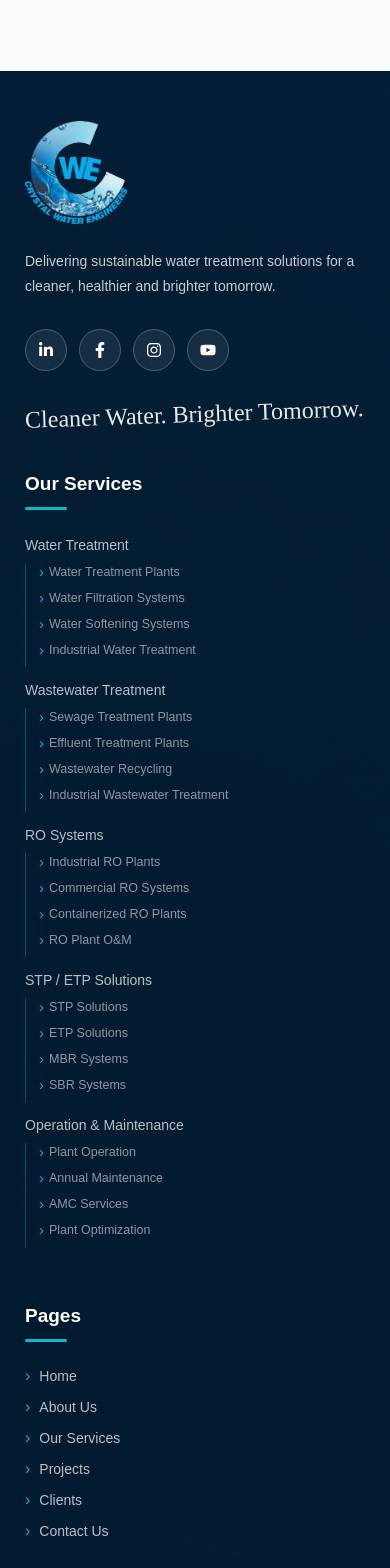
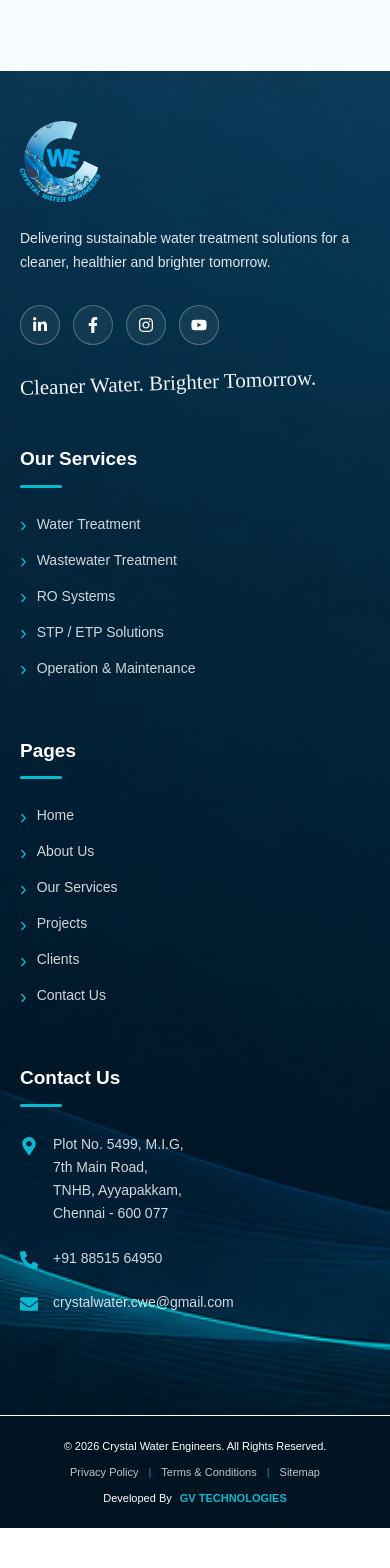
Before and after one commit to gokulvidhyatech-web/Crystalwaterengineers, a React (Vite) app in the folder frontend/: page / in a window 390 px wide. Shown: the part 8920-10488 px from the top of the page. After the commit the page ends 10448 px from the top, so only its background shows below. Built offline with nearby package versions, Linux system fonts and the light colour scheme.

Commit message:
Fix Vite build configuration

```diff
--- a/frontend/src/components/Footer.css
+++ b/frontend/src/components/Footer.css
@@ -6,32 +6,47 @@
 .cwe-footer {
   position: relative;
   width: 100%;
-  overflow: visible;
+
+  overflow: hidden;
 
   color: #ffffff;
 
   font-family: inherit;
 
-  background-position: center;
-  background-size: cover;
-  background-repeat: no-repeat;
+  background: #032a43;
 }
 
 
 /* =========================================
-   DARK OVERLAY
+   FIXED BACKGROUND IMAGE
+   IMPORTANT:
+   Separate layer prevents background
+   movement / shaking on hover.
 ========================================= */
 
-.footer-overlay {
+.footer-background {
   position: absolute;
 
   inset: 0;
 
-  background: rgba(3, 27, 48, 0.88);
+  width: 100%;
+  height: 100%;
+
+  background-image: var(--footer-bg-image);
+
+  background-position: center;
+
+  background-size: cover;
+
+  background-repeat: no-repeat;
 
   z-index: 0;
 
   pointer-events: none;
+
+  transform: translateZ(0);
+
+  will-change: auto;
 }
 
 
@@ -50,7 +65,7 @@
 
   margin: 0 auto;
 
-  padding: 75px 6% 70px;
+  padding: 70px 5% 50px;
 
   display: grid;
 
@@ -61,6 +76,8 @@
     1.35fr;
 
   gap: 55px;
+
+  box-sizing: border-box;
 }
 
 
@@ -69,26 +86,35 @@
 ========================================= */
 
 .footer-company {
-  max-width: 430px;
+  max-width: 440px;
 }
 
+
+/* =========================================
+   LOGO
+========================================= */
 
 .footer-logo {
   display: block;
 
   width: 230px;
-  max-width:30%;
+
+  max-width: 24%;
 
   height: auto;
 
   object-fit: contain;
 
-  margin-bottom: 25px;
+  margin-bottom: 24px;
 }
 
 
+/* =========================================
+   DESCRIPTION
+========================================= */
+
 .footer-description {
-  max-width: 420px;
+  max-width: 430px;
 
   margin: 0;
 
@@ -96,25 +122,7 @@
 
   line-height: 1.8;
 
-  color: rgba(255, 255, 255, 0.78);
-}
-
-
-.footer-slogan {
-  margin-top: 30px;
-
-  font-family:
-    "Brush Script MT",
-    "Segoe Script",
-    cursive;
-
-  font-size: 27px;
-
-  color: #ffffff;
-
-  opacity: 0.9;
-
-  transform: rotate(-2deg);
+  color: rgba(255, 255, 255, 0.88);
 }
 
 
@@ -127,7 +135,7 @@
 
   align-items: center;
 
-  gap: 12px;
+  gap: 13px;
 
   margin-top: 30px;
 }
@@ -135,18 +143,20 @@
 
 .footer-socials a {
   width: 42px;
+
   height: 42px;
 
   display: flex;
 
   align-items: center;
+
   justify-content: center;
 
   border-radius: 50%;
 
-  border: 1px solid rgba(255, 255, 255, 0.22);
+  border: 1px solid rgba(255, 255, 255, 0.28);
 
-  background: rgba(255, 255, 255, 0.08);
+  background: rgba(255, 255, 255, 0.06);
 
   color: #ffffff;
 
@@ -156,15 +166,16 @@
 
   transition:
     transform 0.25s ease,
-    background 0.25s ease,
-    border-color 0.25s ease;
+    background-color 0.25s ease,
+    border-color 0.25s ease,
+    color 0.25s ease;
 }
 
 
 .footer-socials a:hover {
   transform: translateY(-4px);
 
-  background: #08b9d0;
+  background-color: #08b9d0;
 
   border-color: #08b9d0;
 
@@ -173,13 +184,50 @@
 
 
 /* =========================================
-   COLUMNS
+   SLOGAN
+========================================= */
+
+.footer-slogan {
+  margin-top: 30px;
+
+  font-family:
+    "Brush Script MT",
+    "Segoe Script",
+    cursive;
+
+  font-size: 27px;
+
+  line-height: 1.3;
+
+  color: #ffffff;
+
+  opacity: 0.95;
+
+  transform: rotate(-2deg);
+
+  transform-origin: left center;
+}
+
+
+/* =========================================
+   COLUMN
+========================================= */
+
+.footer-column {
+  min-width: 0;
+}
+
+
+/* =========================================
+   COLUMN TITLE
 ========================================= */
 
 .footer-column h3 {
-  margin: 5px 0 12px;
+  margin: 5px 0 13px;
 
-  font-size: 19px;
+  font-size: 20px;
+
+  line-height: 1.3;
 
   font-weight: 700;
 
@@ -187,13 +235,18 @@
 }
 
 
+/* =========================================
+   TITLE LINE
+========================================= */
+
 .footer-line {
   display: block;
 
   width: 42px;
+
   height: 3px;
 
-  margin-bottom: 25px;
+  margin-bottom: 26px;
 
   border-radius: 10px;
 
@@ -201,7 +254,11 @@
 }
 
 
-.footer-column ul {
+/* =========================================
+   LIST
+========================================= */
+
+.footer-list {
   list-style: none;
 
   padding: 0;
@@ -210,200 +267,81 @@
 }
 
 
-.footer-column li {
-  margin-bottom: 13px;
+/* =========================================
+   LIST ITEM
+========================================= */
+
+.footer-list li {
+  margin: 0 0 15px;
 }
 
 
-.footer-column li a {
+/* =========================================
+   SERVICE / PAGE LINK
+========================================= */
+
+.footer-list li a {
   display: flex;
 
   align-items: center;
 
-  color: rgba(255, 255, 255, 0.72);
+  width: fit-content;
 
-  font-size: 14px;
+  color: rgba(255, 255, 255, 0.82);
+
+  font-size: 15px;
+
+  line-height: 1.5;
 
   text-decoration: none;
 
   transition:
-    color 0.2s ease,
-    padding-left 0.2s ease;
-}
-
-
-.footer-column li a:hover {
-  color: #ffffff;
-
-  padding-left: 4px;
+    color 0.25s ease,
+    transform 0.25s ease;
 }
 
 
 /* =========================================
-   SERVICE MAIN LINK
+   SAME ARROW FOR SERVICES + PAGES
 ========================================= */
 
-.footer-service-item {
-  position: relative;
-}
+.list-arrow {
+  display: inline-block;
 
+  flex-shrink: 0;
 
-.service-main-link {
-  display: flex !important;
-
-  align-items: center;
-
-  justify-content: space-between;
-
-  width: 100%;
-
-  padding: 2px 0;
-}
-
-
-/* =========================================
-   SERVICE ARROW
-========================================= */
-
-.service-arrow {
-  display: flex;
-
-  align-items: center;
-  justify-content: center;
-
-  width: 22px;
-  height: 22px;
-
-  margin-left: 10px;
-
-  border: 1px solid rgba(255, 255, 255, 0.25);
-
-  border-radius: 50%;
+  margin-right: 10px;
 
   color: #08b9d0;
 
-  font-size: 17px;
+  font-size: 20px;
 
   line-height: 1;
 
   transition:
     transform 0.25s ease,
-    background 0.25s ease,
     color 0.25s ease;
 }
 
 
 /* =========================================
-   HOVER ARROW
+   LINK HOVER
 ========================================= */
 
-.footer-service-item:hover .service-arrow {
-  transform: rotate(90deg);
-
-  background: #08b9d0;
-
+.footer-list li a:hover {
   color: #ffffff;
 
-  border-color: #08b9d0;
-}
-
-
-/* =========================================
-   SERVICE SUBMENU
-========================================= */
-
-.footer-submenu {
-  max-height: 0;
-
-  overflow: hidden;
-
-  opacity: 0;
-
-  padding-left: 13px !important;
-
-  margin-top: 0 !important;
-
-  border-left: 1px solid rgba(8, 185, 208, 0.35);
-
-  transition:
-    max-height 0.35s ease,
-    opacity 0.25s ease,
-    margin-top 0.25s ease;
-}
-
-
-/* =========================================
-   SHOW SUBMENU ON HOVER
-========================================= */
-
-.footer-service-item:hover .footer-submenu {
-  max-height: 300px;
-
-  opacity: 1;
-
-  margin-top: 10px !important;
-}
-
-
-/* =========================================
-   SUBMENU ITEMS
-========================================= */
-
-.footer-submenu li {
-  margin-bottom: 9px;
-}
-
-
-.footer-submenu li a {
-  font-size: 12.5px;
-
-  color: rgba(255, 255, 255, 0.55);
-
-  gap: 5px;
-}
-
-
-.footer-submenu li a:hover {
-  color: #08b9d0;
-
-  padding-left: 4px;
-}
-
-
-/* =========================================
-   SUBMENU ARROW
-========================================= */
-
-.submenu-arrow {
-  color: #08b9d0;
-
-  font-size: 15px;
-
-  transition: transform 0.2s ease;
-}
-
-
-.footer-submenu li a:hover .submenu-arrow {
   transform: translateX(3px);
 }
 
 
 /* =========================================
-   PAGE ARROW
+   ARROW HOVER
 ========================================= */
 
-.page-arrow {
-  margin-right: 9px;
+.footer-list li a:hover .list-arrow {
+  color: #20d4e8;
 
-  color: #08b9d0;
-
-  font-size: 16px;
-
-  transition: transform 0.2s ease;
-}
-
-
-.footer-column li a:hover .page-arrow {
   transform: translateX(3px);
 }
 
@@ -413,26 +351,34 @@
 ========================================= */
 
 .footer-contact {
-  max-width: 400px;
+  max-width: 430px;
 }
 
+
+/* =========================================
+   CONTACT ITEM
+========================================= */
 
 .contact-item {
   display: flex;
 
   align-items: flex-start;
 
-  gap: 14px;
+  gap: 15px;
 
-  margin-bottom: 20px;
+  margin-bottom: 21px;
 
-  color: rgba(255, 255, 255, 0.72);
+  color: rgba(255, 255, 255, 0.82);
 
-  font-size: 14px;
+  font-size: 15px;
 
   line-height: 1.65;
 }
 
+
+/* =========================================
+   CONTACT ICON
+========================================= */
 
 .contact-item svg {
   flex-shrink: 0;
@@ -441,16 +387,21 @@
 
   color: #08b9d0;
 
-  font-size: 17px;
+  font-size: 18px;
 }
 
 
+/* =========================================
+   CONTACT LINK
+========================================= */
+
 .contact-item a {
-  color: rgba(255, 255, 255, 0.72);
+  color: rgba(255, 255, 255, 0.82);
 
   text-decoration: none;
 
-  transition: color 0.2s ease;
+  transition:
+    color 0.25s ease;
 }
 
 
@@ -466,19 +417,21 @@
 .footer-bottom {
   position: relative;
 
-  z-index: 5;
+  z-index: 3;
 
   width: 100%;
 
   min-height: 70px;
 
-  padding: 20px 5%;
+  padding: 20px 4%;
 
-  background: rgba(2, 20, 36, 0.92);
+  box-sizing: border-box;
 
-  border-top: 1px solid rgba(255, 255, 255, 0.1);
+  background: rgba(1, 20, 35, 0.94);
 
-  color: rgba(255, 255, 255, 0.65);
+
+  border-top: 1px solid white;
+  color:white;
 
   display: flex;
 
@@ -488,9 +441,13 @@
 
   gap: 25px;
 
-  font-size: 12px;
+  font-size: 13px;
 }
 
+
+/* =========================================
+   COPYRIGHT
+========================================= */
 
 .copyright {
   white-space: nowrap;
@@ -506,12 +463,14 @@
 
   align-items: center;
 
-  gap: 12px;
+  justify-content: center;
+
+  gap: 14px;
 }
 
 
 .footer-bottom-links a {
-  color: rgba(255, 255, 255, 0.65);
+  color: rgba(255, 255, 255, 0.75);
 
   text-decoration: none;
 
@@ -525,12 +484,14 @@
 
 
 .footer-bottom-links span {
-  opacity: 0.35;
+  color: #08b9d0;
+
+  opacity: 0.8;
 }
 
 
 /* =========================================
-   MADE IN INDIA
+   DEVELOPED BY
 ========================================= */
 
 .made-in-india {
@@ -538,14 +499,16 @@
 
   align-items: center;
 
-  gap: 6px;
+  gap: 5px;
 
   white-space: nowrap;
 }
 
 
-.made-in-india svg {
+.made-in-india strong {
   color: #08b9d0;
+
+  font-weight: 700;
 }
 
 
@@ -557,17 +520,54 @@
 
   .footer-main {
     grid-template-columns:
-      1.5fr
+      1.4fr
       1fr
       1fr;
 
-    padding: 60px 5% 60px;
+    gap: 45px;
 
-    gap: 45px;
+    padding: 60px 5% 90px;
   }
+
 
   .footer-contact {
     grid-column: span 3;
+
+    max-width: 600px;
+  }
+
+
+  .footer-bottom {
+    flex-wrap: wrap;
+
+    justify-content: center;
+
+    text-align: center;
+  }
+
+}
+
+
+/* =========================================
+   SMALL TABLET
+========================================= */
+
+@media (max-width: 850px) {
+
+  .footer-main {
+    grid-template-columns: 1fr 1fr;
+
+    gap: 45px 35px;
+  }
+
+
+  .footer-company {
+    grid-column: span 2;
+  }
+
+
+  .footer-contact {
+    grid-column: span 2;
   }
 
 }
@@ -582,24 +582,31 @@
   .footer-main {
     grid-template-columns: 1fr;
 
-    padding: 50px 25px 45px;
+    padding: 50px 25px 80px;
 
     gap: 40px;
   }
 
 
-  .footer-company {
+  .footer-company,
+  .footer-contact {
+    grid-column: auto;
+
     max-width: 100%;
   }
 
 
   .footer-logo {
-    width: 210px;
+    width: 80px;
+
+    max-width: 100%;
   }
 
 
   .footer-description {
     font-size: 14px;
+
+    line-height: 1.75;
   }
 
 
@@ -608,24 +615,18 @@
   }
 
 
-  .footer-contact {
-    grid-column: auto;
+  .footer-column h3 {
+    font-size: 19px;
   }
 
 
-  /* On mobile keep submenu usable */
-
-  .footer-submenu {
-    max-height: none;
-
-    opacity: 1;
-
-    margin-top: 8px !important;
+  .footer-list li a {
+    font-size: 14px;
   }
 
 
-  .service-arrow {
-    display: none;
+  .contact-item {
+    font-size: 14px;
   }
 
 
@@ -634,9 +635,7 @@
 
     justify-content: center;
 
-    text-align: center;
-
-    padding: 25px 20px;
+    padding: 24px 20px;
 
     gap: 14px;
 
@@ -646,13 +645,47 @@
 
   .copyright {
     white-space: normal;
+
+    text-align: center;
   }
 
 
   .footer-bottom-links {
     flex-wrap: wrap;
 
+    gap: 10px;
+  }
+
+
+  .made-in-india {
     justify-content: center;
   }
 
 }
+
+
+/* =========================================
+   VERY SMALL MOBILE
+========================================= */
+
+@media (max-width: 400px) {
+
+  .footer-main {
+    padding-left: 20px;
+
+    padding-right: 20px;
+  }
+
+
+  .footer-socials a {
+    width: 40px;
+
+    height: 40px;
+  }
+
+
+  .footer-slogan {
+    font-size: 21px;
+  }
+
+}
--- a/frontend/src/components/Footer.jsx
+++ b/frontend/src/components/Footer.jsx
@@ -7,73 +7,24 @@ import {
   FaMapMarkerAlt,
   FaPhoneAlt,
   FaEnvelope,
-  FaHeart,
 } from "react-icons/fa";
 
 import "./Footer.css";
 
-// Logo
 import logo from "../assets/images/Logo.png";
-
-// 👇 Add your generated dark footer background image here
 import footerBg from "../assets/images/Footer-bg-.png";
 
 const Footer = () => {
-
   /* =========================================
-     SERVICES + SUBMENUS
+     SERVICES
   ========================================= */
 
   const services = [
-    {
-      title: "Water Treatment",
-      submenu: [
-        "Water Treatment Plants",
-        "Water Filtration Systems",
-        "Water Softening Systems",
-        "Industrial Water Treatment",
-      ],
-    },
-
-    {
-      title: "Wastewater Treatment",
-      submenu: [
-        "Sewage Treatment Plants",
-        "Effluent Treatment Plants",
-        "Wastewater Recycling",
-        "Industrial Wastewater Treatment",
-      ],
-    },
-
-    {
-      title: "RO Systems",
-      submenu: [
-        "Industrial RO Plants",
-        "Commercial RO Systems",
-        "Containerized RO Plants",
-        "RO Plant O&M",
-      ],
-    },
-
-    {
-      title: "STP / ETP Solutions",
-      submenu: [
-        "STP Solutions",
-        "ETP Solutions",
-        "MBR Systems",
-        "SBR Systems",
-      ],
-    },
-
-    {
-      title: "Operation & Maintenance",
-      submenu: [
-        "Plant Operation",
-        "Annual Maintenance",
-        "AMC Services",
-        "Plant Optimization",
-      ],
-    },
+    "Water Treatment",
+    "Wastewater Treatment",
+    "RO Systems",
+    "STP / ETP Solutions",
+    "Operation & Maintenance",
   ];
 
   /* =========================================
@@ -89,20 +40,25 @@ const Footer = () => {
     "Contact Us",
   ];
 
+  /* =========================================
+     PAGE URL HELPER
+  ========================================= */
+
+  const getPageId = (page) =>
+    page.toLowerCase().replace(/\s+/g, "-");
+
   return (
     <footer
       className="cwe-footer"
       style={{
-        backgroundImage: `url(${footerBg})`,
+        "--footer-bg-image": `url(${footerBg})`,
       }}
     >
-
       {/* =========================================
-          DARK OVERLAY
+          FIXED BACKGROUND
       ========================================= */}
 
-      <div className="footer-overlay"></div>
-
+      <div className="footer-background"></div>
 
       {/* =========================================
           MAIN FOOTER
@@ -127,29 +83,41 @@ const Footer = () => {
             for a cleaner, healthier and brighter tomorrow.
           </p>
 
-
           {/* SOCIAL ICONS */}
 
           <div className="footer-socials">
 
-            <a href="#" aria-label="LinkedIn">
+            <a
+              href="#"
+              aria-label="LinkedIn"
+            >
               <FaLinkedinIn />
             </a>
 
-            <a href="#" aria-label="Facebook">
+            <a
+              href="#"
+              aria-label="Facebook"
+            >
               <FaFacebookF />
             </a>
 
-            <a href="#" aria-label="Instagram">
+            <a
+              href="#"
+              aria-label="Instagram"
+            >
               <FaInstagram />
             </a>
 
-            <a href="#" aria-label="YouTube">
+            <a
+              href="#"
+              aria-label="YouTube"
+            >
               <FaYoutube />
             </a>
 
           </div>
 
+          {/* SLOGAN */}
 
           <div className="footer-slogan">
             Cleaner Water. Brighter Tomorrow.
@@ -168,57 +136,23 @@ const Footer = () => {
 
           <span className="footer-line"></span>
 
-          <ul className="footer-service-list">
+          <ul className="footer-list">
 
             {services.map((service, index) => (
 
-              <li
-                className="footer-service-item"
-                key={index}
-              >
+              <li key={index}>
 
-                <a
-                  href="#services"
-                  className="service-main-link"
-                >
+                <a href="#services">
 
-                  <span>
-                    {service.title}
-                  </span>
-
-                  {/* Arrow */}
-                  <span className="service-arrow">
+                  <span className="list-arrow">
                     ›
                   </span>
 
+                  <span>
+                    {service}
+                  </span>
+
                 </a>
-
-
-                {/* SUBMENU */}
-
-                <ul className="footer-submenu">
-
-                  {service.submenu.map(
-                    (item, subIndex) => (
-
-                      <li key={subIndex}>
-
-                        <a href="#services">
-
-                          <span className="submenu-arrow">
-                            ›
-                          </span>
-
-                          {item}
-
-                        </a>
-
-                      </li>
-
-                    )
-                  )}
-
-                </ul>
 
               </li>
 
@@ -239,23 +173,21 @@ const Footer = () => {
 
           <span className="footer-line"></span>
 
-          <ul>
+          <ul className="footer-list">
 
             {pages.map((page, index) => (
 
               <li key={index}>
 
-                <a
-                  href={`#${page
-                    .toLowerCase()
-                    .replace(/\s+/g, "-")}`}
-                >
+                <a href={`#${getPageId(page)}`}>
 
-                  <span className="page-arrow">
+                  <span className="list-arrow">
                     ›
                   </span>
 
-                  {page}
+                  <span>
+                    {page}
+                  </span>
 
                 </a>
 
@@ -286,45 +218,28 @@ const Footer = () => {
             <FaMapMarkerAlt />
 
             <span>
-
-              Plot No. 5499, M.I.G, 7th Main Road,
+              Plot No. 5499, M.I.G, <br />7th Main Road,
               <br />
-
               TNHB, Ayyapakkam,
               <br />
-
               Chennai - 600 077
-
             </span>
 
           </div>
 
 
-          {/* PHONE */}
-
-          <div className="contact-item">
-
-            <FaPhoneAlt />
-
-            <a href="tel:+914435673892">
-
-              +91 44 3567 3892
-
-            </a>
-
-          </div>
+          {/* PHONE 1 */}
 
 
-          {/* SECOND PHONE */}
+
+          {/* PHONE 2 */}
 
           <div className="contact-item">
 
             <FaPhoneAlt />
 
             <a href="tel:+918851564950">
-
               +91 88515 64950
-
             </a>
 
           </div>
@@ -337,9 +252,7 @@ const Footer = () => {
             <FaEnvelope />
 
             <a href="mailto:crystalwater.cwe@gmail.com">
-
               crystalwater.cwe@gmail.com
-
             </a>
 
           </div>
@@ -356,10 +269,8 @@ const Footer = () => {
       <div className="footer-bottom">
 
         <div className="copyright">
-
           © {new Date().getFullYear()} Crystal Water Engineers.
           All Rights Reserved.
-
         </div>
 
 
@@ -372,7 +283,7 @@ const Footer = () => {
           <span>|</span>
 
           <a href="#terms">
-            Terms & Conditions
+            Terms &amp; Conditions
           </a>
 
           <span>|</span>
@@ -385,10 +296,8 @@ const Footer = () => {
 
 
         <div className="made-in-india">
-
-          Developed By
-          GV TECNOLOGIES
-
+          Developed By&nbsp;
+          <strong>GV TECHNOLOGIES</strong>
         </div>
 
       </div>
```
